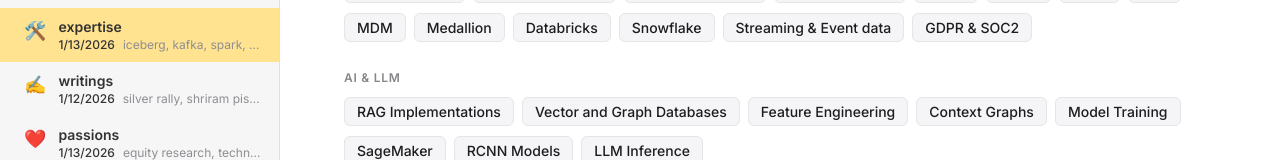
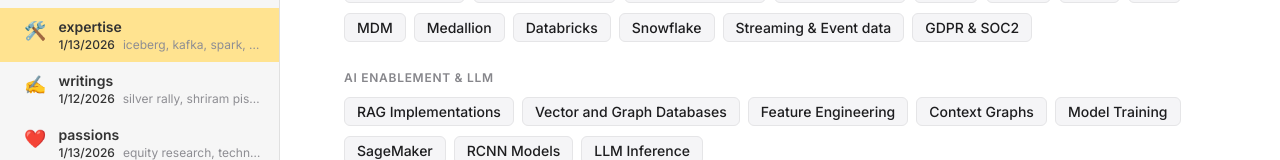
Before and after one commit to PrudhviBade/myprofile, a Next.js app: page /expertise in a window 1280 px wide. Shown: the part 173-333 px from the top of the page. Built offline with nearby package versions, Linux system fonts and the light colour scheme.

Commit message:
ai enablement

```diff
--- a/src/app/expertise/page.tsx
+++ b/src/app/expertise/page.tsx
@@ -7,7 +7,7 @@
             techs: ["Data Products", "Data Architecture", "Data Governance", "Apache Iceberg", "Kafka", "Spark", "Trino", "DBT", "MDM", "Medallion", "Databricks", "Snowflake", "Streaming & Event data", "GDPR & SOC2"]
         },
         {
-            domain: "AI & LLM",
+            domain: "AI Enablement & LLM",
             techs: ["RAG Implementations", "Vector and Graph Databases", "Feature Engineering", "Context Graphs", "Model Training", "SageMaker", "RCNN Models", "LLM Inference"]
         },
         {
```
